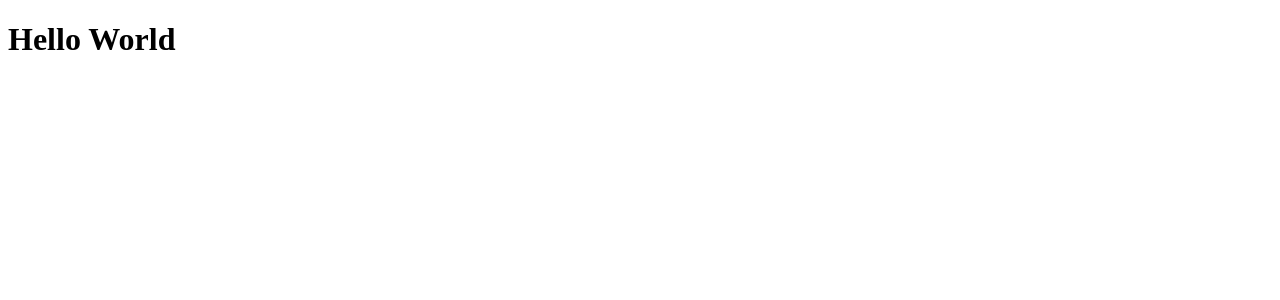
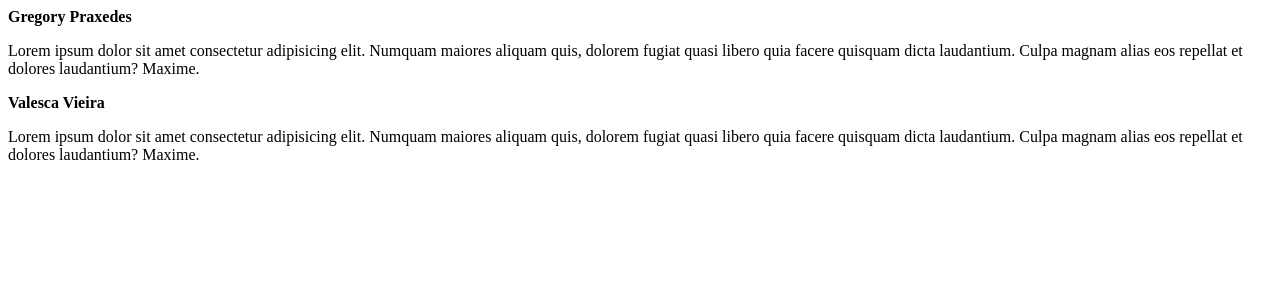
Before and after one commit to gregory6z/react-ignite, a React (Vite) app: page / in a window 1280 px wide. Shown: the top 300 px of the page. Built offline with nearby package versions, Linux system fonts and the light colour scheme.

Commit message:
Property concepts

```diff
--- a/src/App.jsx
+++ b/src/App.jsx
@@ -1,5 +1,18 @@
+import { Post } from "./Post";
+
 function App() {
-  return <h1>Hello World</h1>;
+  return (
+    <div>
+      <Post
+        author="Gregory Praxedes"
+        content="Lorem ipsum dolor sit amet consectetur adipisicing elit. Numquam maiores aliquam quis, dolorem fugiat quasi libero quia facere quisquam dicta laudantium. Culpa magnam alias eos repellat et dolores laudantium? Maxime."
+      />
+      <Post
+        author="Valesca Vieira"
+        content="Lorem ipsum dolor sit amet consectetur adipisicing elit. Numquam maiores aliquam quis, dolorem fugiat quasi libero quia facere quisquam dicta laudantium. Culpa magnam alias eos repellat et dolores laudantium? Maxime."
+      />
+    </div>
+  );
 }
 
 export default App;
--- /dev/null
+++ b/src/Post.jsx
@@ -0,0 +1,8 @@
+export function Post({ author, content }) {
+  return (
+    <div>
+      <strong>{author}</strong>
+      <p>{content}</p>
+    </div>
+  );
+}
```
